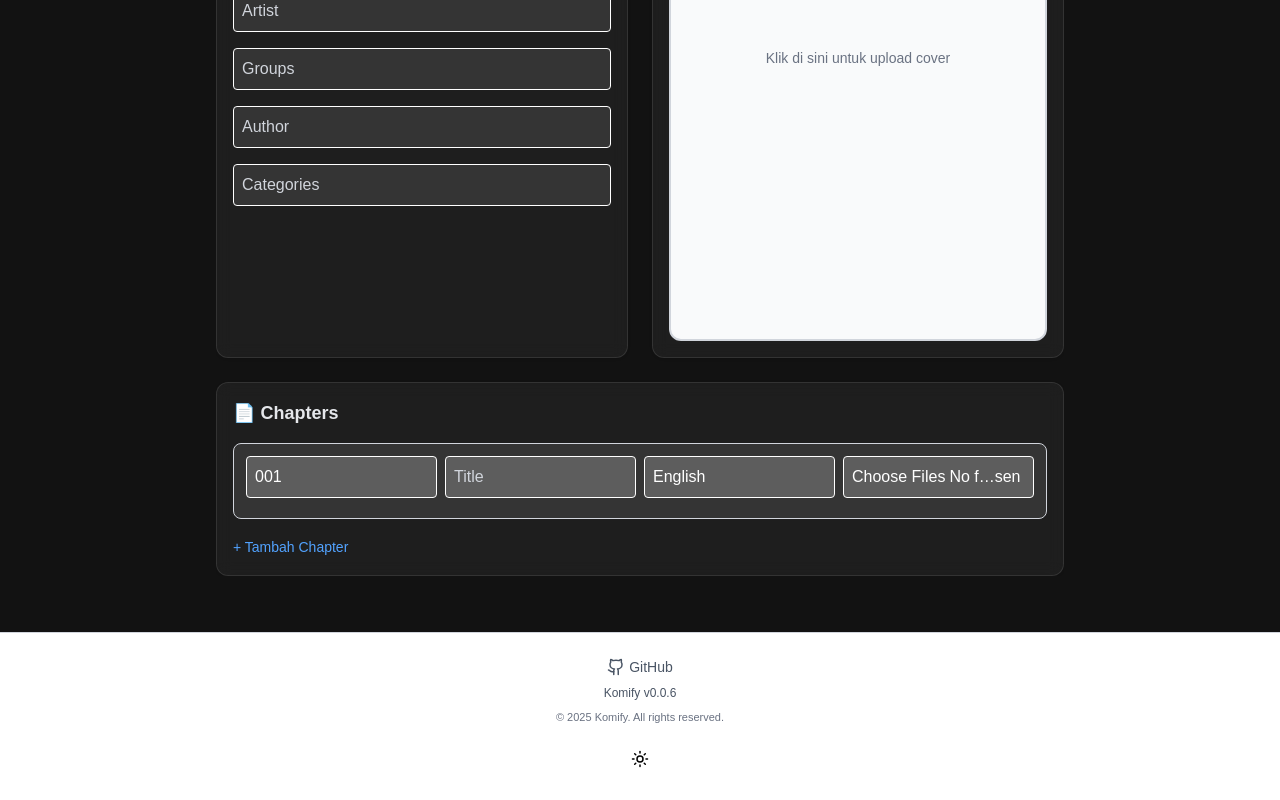
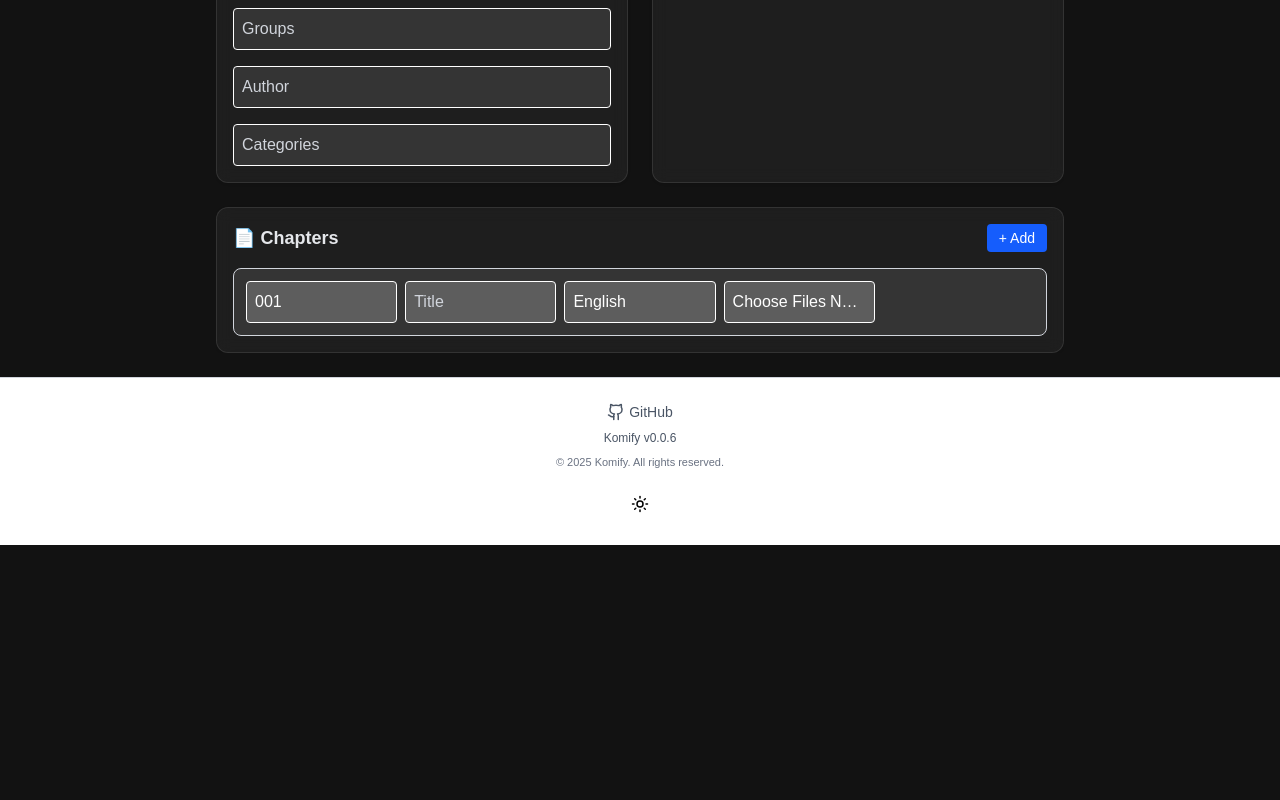
Before and after one commit to lenovix/kamilcomic, a Next.js app: page /upload in a window 1280 px wide. Shown: the part 483-1283 px from the top of the page. After the commit the page ends 1028 px from the top, so only its background shows below. Built offline with nearby package versions, Linux system fonts and the light colour scheme.

Commit message:
chapter upload UIX

```diff
--- a/components/Alert.tsx
+++ b/components/Alert.tsx
@@ -56,6 +56,7 @@ export default function Alert({
 
   return (
     <div
+      onClick={onClose}
       className={`
         fixed bottom-6 right-6
         w-[90%] max-w-md
@@ -73,17 +74,6 @@ export default function Alert({
           <h4 className={`font-bold text-lg ${style.title}`}>{title}</h4>
           {desc && <p className="text-sm text-gray-700">{desc}</p>}
         </div>
-
-        {/* sembunyikan tombol close saat upload */}
-        {type !== "onprogress" && (
-          <button
-            onClick={onClose}
-            className="text-gray-500 hover:text-gray-800 transition"
-            aria-label="Close alert"
-          >
-            <X className="w-5 h-5" />
-          </button>
-        )}
       </div>
 
       {/* Progress bar */}
--- a/components/Footer.tsx
+++ b/components/Footer.tsx
@@ -4,7 +4,7 @@ import ThemeToggle from "./ThemeToggle";
 export default function Footer() {
   return (
     <footer
-      className="w-full py-6 mt-8 border-t
+      className="w-full py-6 border-t
       bg-white text-black dark:bg-gray-900 dark:text-white
       border-gray-300 dark:border-gray-700 transition-colors"
     >
--- a/pages/upload.tsx
+++ b/pages/upload.tsx
@@ -182,7 +182,7 @@ export default function UploadComicPage({ defaultSlug }: UploadComicPageProps) {
   };
 
   const handleUpload = async () => {
-    setDialogOpen(false); // tutup dialog
+    setDialogOpen(false);
 
     const formData = new FormData();
     Object.entries(comicData).forEach(([key, value]) => {
@@ -321,7 +321,6 @@ export default function UploadComicPage({ defaultSlug }: UploadComicPageProps) {
           <div className="grid grid-cols-1 md:grid-cols-2 gap-6">
             {/* DETAIL (kiri) */}
             <div className="bg-white/5 border border-white/10 rounded-xl p-4 shadow-sm backdrop-blur-sm space-y-4">
-              <h2 className="font-semibold text-gray-200">📑 Detail</h2>
               <div className="grid gap-4">
                 {[
                   { name: "title", placeholder: "Title" },
@@ -358,7 +357,7 @@ export default function UploadComicPage({ defaultSlug }: UploadComicPageProps) {
 
               {/* BOX COVER */}
               <div
-                className="w-full aspect-[2/3] border-2 border-gray-300 rounded-xl bg-gray-50 flex items-center justify-center cursor-pointer hover:bg-gray-100 transition relative"
+                className="w-full h-[390] border-2 border-gray-300 rounded-xl bg-gray-50 flex items-center justify-center cursor-pointer hover:bg-gray-100 transition relative"
                 onClick={() => setCoverDialogOpen(true)}
               >
                 {comicData.cover ? (
@@ -392,46 +391,87 @@ export default function UploadComicPage({ defaultSlug }: UploadComicPageProps) {
           {/* CHAPTER SECTION (BOTTOM)   */}
           {/* ========================== */}
           <div className="bg-white/5 border border-white/10 rounded-xl p-4 shadow-sm backdrop-blur-sm space-y-4">
-            <h2 className="text-lg font-semibold text-gray-200">📄 Chapters</h2>
+            {/* Header: Title + Add Button */}
+            <div className="flex items-center justify-between">
+              <h2 className="text-lg font-semibold text-gray-200">
+                📄 Chapters
+              </h2>
+
+              <button
+                type="button"
+                onClick={addChapter}
+                className="px-3 py-1 bg-blue-600 hover:bg-blue-700 text-white text-sm rounded"
+              >
+                + Add
+              </button>
+            </div>
 
             {chapters.map((ch, index) => (
               <div
                 key={index}
-                className="border border-gray-300 rounded-lg p-3 relative bg-white/10"
+                className="border border-gray-300 rounded-lg p-3 bg-white/10 relative"
               >
-                <div className="grid grid-cols-1 md:grid-cols-4 gap-2 mb-2">
+                <div className="grid grid-cols-1 md:grid-cols-5 gap-2">
+                  {/* Chapter Number */}
                   <input
                     name="number"
-                    placeholder="No"
+                    placeholder="Ch. #"
                     value={ch.number}
                     onChange={(e) => handleChapterChange(index, e)}
-                    className="border p-2 rounded w-full bg-white/20 text-white placeholder-gray-300"
+                    className="border p-2 rounded bg-white/20 text-white placeholder-gray-300"
                   />
+
+                  {/* Title */}
                   <input
                     name="title"
                     placeholder="Title"
                     value={ch.title}
                     onChange={(e) => handleChapterChange(index, e)}
-                    className="border p-2 rounded w-full bg-white/20 text-white placeholder-gray-300"
+                    className="border p-2 rounded bg-white/20 text-white placeholder-gray-300"
                   />
+
+                  {/* Language (Combobox: Dropdown + Free Input) */}
+                  <div className="relative">
                     <input
                       name="language"
+                      list="chapter-languages"
                       placeholder="Language"
                       value={ch.language}
                       onChange={(e) => handleChapterChange(index, e)}
                       className="border p-2 rounded w-full bg-white/20 text-white placeholder-gray-300"
                     />
+                    <datalist id="chapter-languages">
+                      <option value="English" />
+                      <option value="Indonesian" />
+                      <option value="Japanese" />
+                      <option value="Korean" />
+                    </datalist>
+                  </div>
+
+                  {/* Upload File */}
                   <input
                     type="file"
                     multiple
                     accept=".zip,.rar,image/*"
                     onChange={(e) => handleChapterFile(index, e.target.files)}
-                    className="border p-2 rounded w-full bg-white/20 text-white"
+                    className="border p-2 rounded bg-white/20 text-white"
                   />
+
+                  {/* Delete Button */}
+                  {index > 0 && (
+                    <button
+                      type="button"
+                      onClick={() => removeChapter(index)}
+                      className="p-2 bg-red-600 hover:bg-red-700 text-white rounded"
+                    >
+                      ✕
+                    </button>
+                  )}
                 </div>
 
+                {/* Preview Files */}
                 {ch.files?.length > 0 && (
-                  <div className="flex items-center justify-between mt-1">
+                  <div className="flex items-center justify-between mt-2">
                     <p className="text-sm text-gray-300">
                       {ch.files.length} file dipilih
                     </p>
@@ -444,40 +484,8 @@ export default function UploadComicPage({ defaultSlug }: UploadComicPageProps) {
                     </button>
                   </div>
                 )}
-
-                {index > 0 && (
-                  <button
-                    type="button"
-                    onClick={() => removeChapter(index)}
-                    className="absolute top-2 right-2 p-1 rounded hover:bg-red-100 text-red-600"
-                    title="Hapus Chapter"
-                  >
-                    <svg
-                      xmlns="http://www.w3.org/2000/svg"
-                      className="h-4 w-4"
-                      fill="none"
-                      viewBox="0 0 24 24"
-                      stroke="currentColor"
-                      strokeWidth={2}
-                    >
-                      <path
-                        strokeLinecap="round"
-                        strokeLinejoin="round"
-                        d="M6 18L18 6M6 6l12 12"
-                      />
-                    </svg>
-                  </button>
-                )}
               </div>
             ))}
-
-            <button
-              type="button"
-              onClick={addChapter}
-              className="text-sm text-blue-400 hover:underline"
-            >
-              + Tambah Chapter
-            </button>
           </div>
         </form>
       </main>
```
Lines whose indentation alone changed are shown as unchanged.
